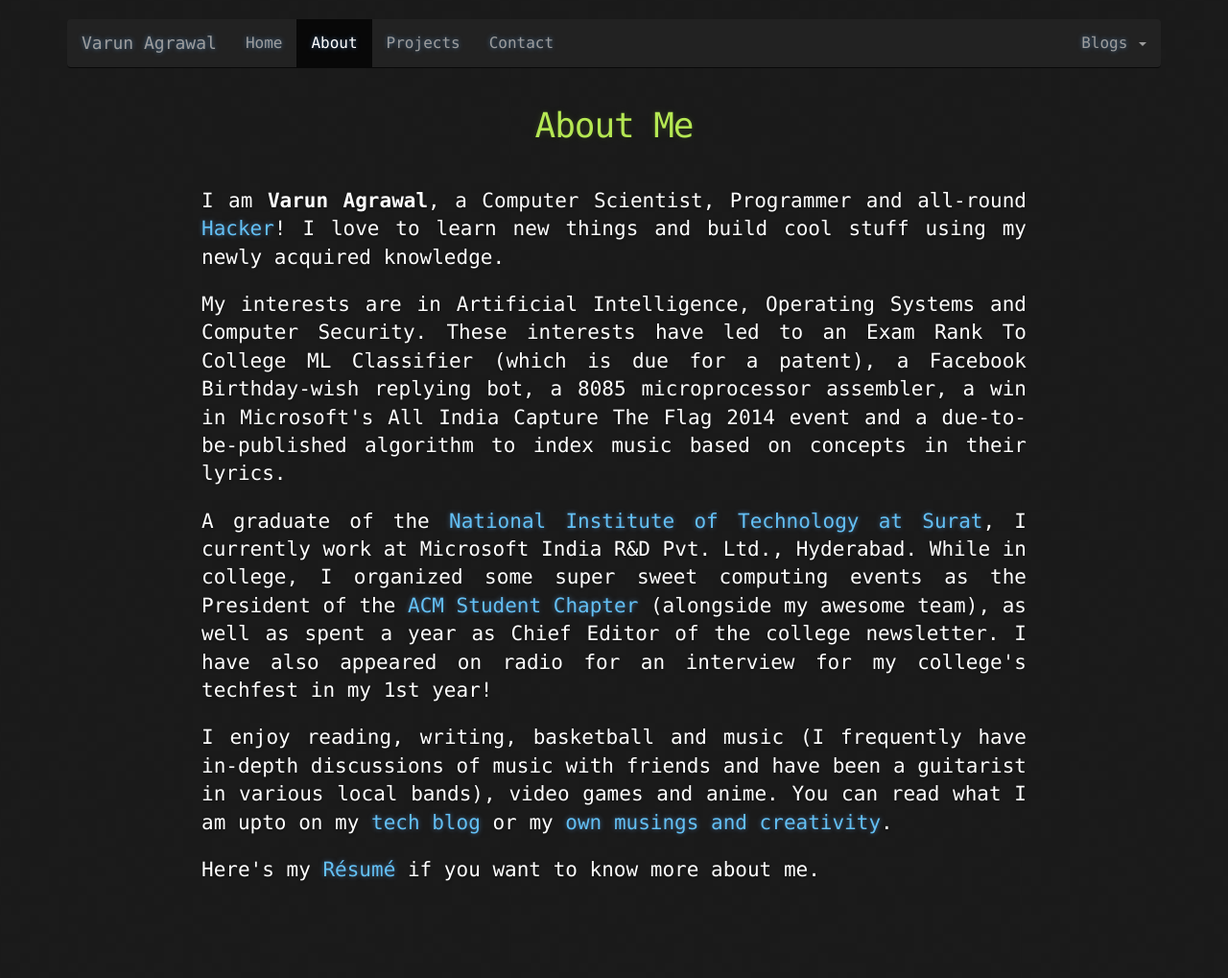
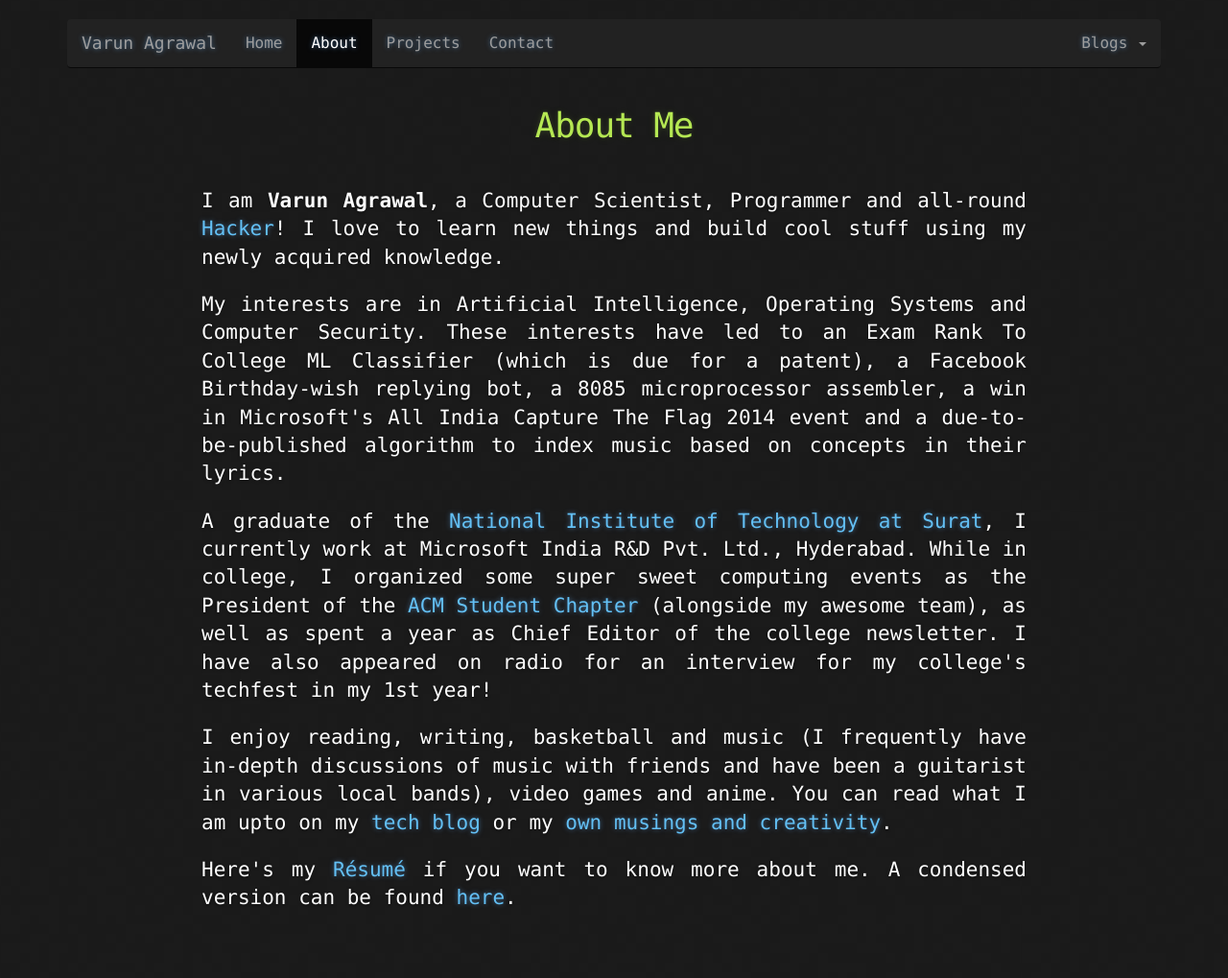
Before and after one commit to varunagrawal/varunagrawal.github.io, a Jekyll site: the page built from about.html, in a window 1280 px wide. Shown: the whole page at 96% size. Built offline with Jekyll 4.4.1, drawn with Linux system fonts in a browser that asks for light colours; nearby versions of some CDN libraries; before the commit the page ends 989 px from its top, so only the background shows below that.

Commit message:
Added Single Page Resume as condensed version

```diff
--- a/about.html
+++ b/about.html
@@ -33,7 +33,7 @@ permalink: /about/
                 target="_blank">tech blog</a> or my <a href="https://varunagrawal.wordpress.com/" target="_blank">own musings and creativity</a>.
             </p>
             <p class="lead">
-                Here's my <a href="/resume.pdf" target="_blank">R&eacute;sum&eacute;</a> if you want to know more about me.
+                Here's my <a href="/resume.pdf" target="_blank">R&eacute;sum&eacute;</a> if you want to know more about me. A condensed version can be found <a href="/Single_Page_Resume.pdf" target="_blank">here</a>.
             </p>
         </div>
 
```
